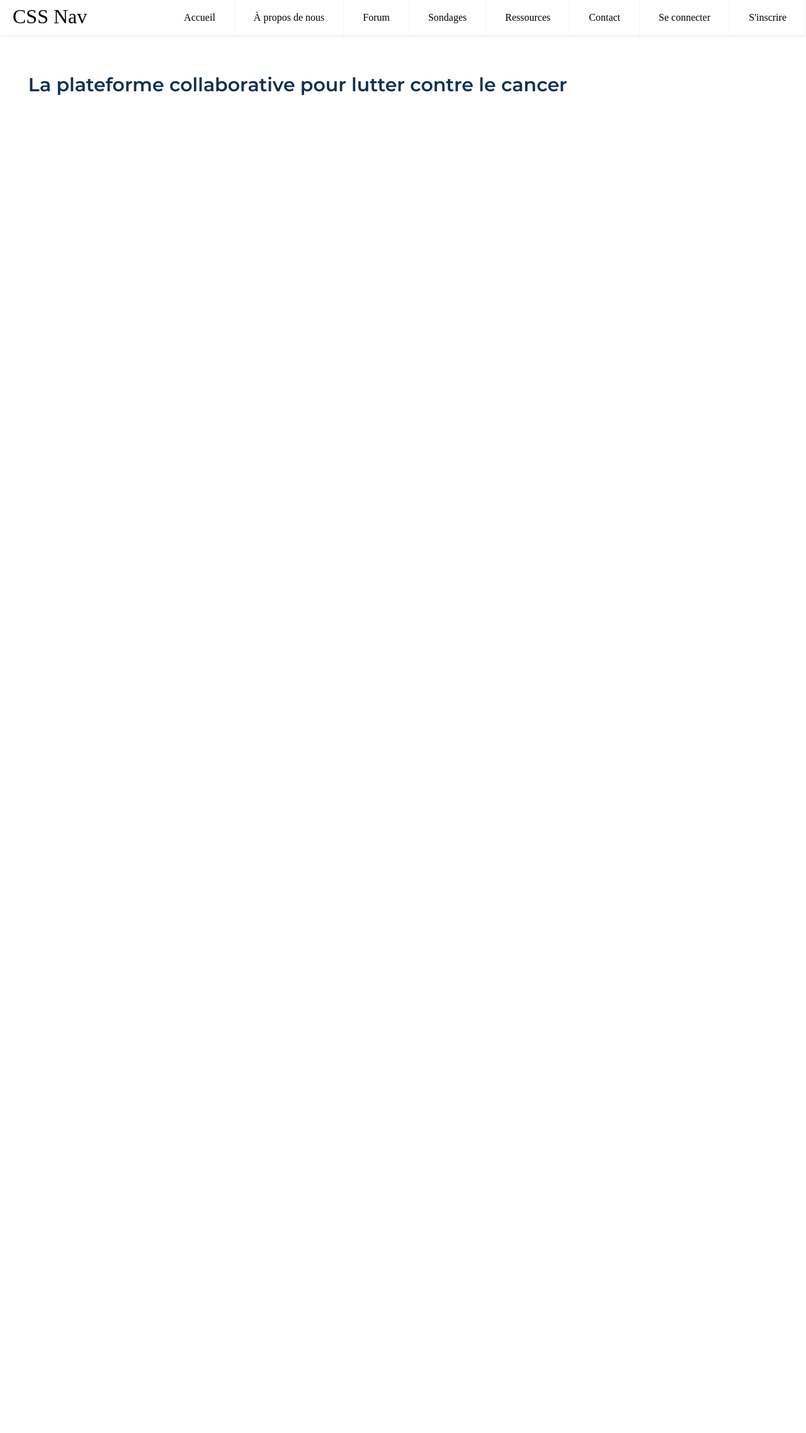
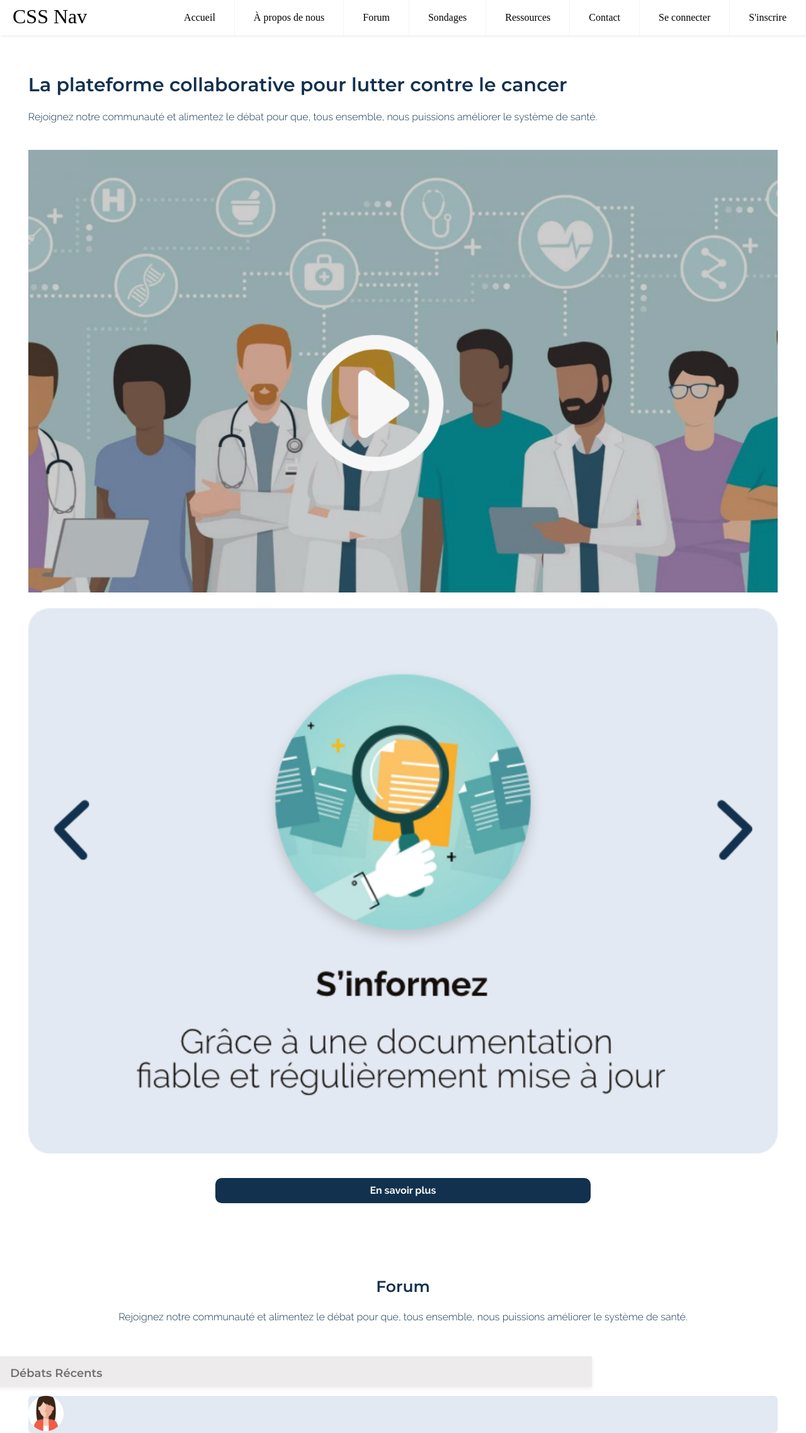
Before and after one commit to aureliensamier/cancercontribu, a PHP site: page /site/index.php in a window 1280 px wide. Shown: the whole page at 63% size. Before the commit the page ends 151 px from the top, so only its background shows below. Run offline with PHP 8.4, Linux system fonts and the light colour scheme.

Commit message:
Index v.1

```diff
--- a/site/index.php
+++ b/site/index.php
@@ -36,8 +36,27 @@ mysqli_query($lien, 'set names utf8');*/
 
 <section class="index">
 	<h1 class="index__H1">La plateforme collaborative pour lutter contre le cancer</h1>
+	<p class="index__p">Rejoignez notre communauté et alimentez le débat pour que, tous ensemble, nous puissions
+		améliorer le système de santé.</p>
+	<img src="../assets/images/image_intro_landing.png" alt="Vidéo Landing Page" class="index__video">
+	<img src="../assets/images/slide-info.png" alt="Slide Landing Page" class="index__slide">
+
+	<a class="index__Ainfo" href="#"><p>En savoir plus</p></a>
+
+	<h2 class="index__H2">Forum</h2>
+	<p class="index__p index__p--center">Rejoignez notre communauté et alimentez le débat pour que, tous ensemble, nous
+		puissions améliorer le système de santé.</p>
+
+	<div class="index__debat">
+		<h3>Débats Récents</h3>
+	</div>
+
+	<div class="index__container">
+		<div class="info__containerColumn1">
+			<img class="index__containerCol1-img" src="../assets/images/index-avatar.png" alt="" Avatar>
+		</div>
+	</div>
 </section>
-
 </body>
 
 </html>
--- a/styles/index.css
+++ b/styles/index.css
@@ -1,12 +1,82 @@
 .index {
   width: 93%;
   margin: 0 auto;
-  margin-top: 70px;
-}
-
-.index__H1 {
-  margin-top: 120px;
-  font-family: "MontserratSemiBold";
-  font-size: 30px;
-  color: #12314f;
-}
+  margin-top: 70px; }
+  .index__H1 {
+    margin-top: 120px;
+    font-family: "MontserratSemiBold";
+    font-size: 30px;
+    color: #12314f;
+    margin-bottom: 24px; }
+  .index__H2 {
+    text-align: center;
+    margin-top: 120px;
+    font-family: "MontserratSemiBold";
+    font-size: 25px;
+    color: #12314f;
+    margin-bottom: 24px; }
+  .index__p {
+    font-family: "RalewayLight";
+    font-size: 16px;
+    color: #12314f;
+    line-height: 150%; }
+    .index__p--center {
+      text-align: center; }
+  .index__Ainfo {
+    display: block;
+    margin: 0 auto;
+    height: 40px;
+    width: 50%;
+    background: #12314f;
+    color: #f7f7f7;
+    text-decoration: none;
+    text-align: center;
+    border-radius: 10px;
+    font-family: "RalewayBold";
+    font-size: 16px;
+    margin-bottom: 100px; }
+  .index__Ainfo > p {
+    -webkit-transform: translateY(75%);
+    -ms-transform: translateY(75%);
+    transform: translateY(75%); }
+  .index__video {
+    width: 100%;
+    margin-top: 40px;
+    margin-bottom: 22px; }
+  .index__slide {
+    width: 100%;
+    margin-bottom: 36px; }
+  .index__debat {
+    -webkit-transform: translateX(-6%);
+    -ms-transform: translateX(-6%);
+    transform: translateX(-6%);
+    height: 48px;
+    background: #edebeb;
+    width: 80%;
+    -webkit-box-shadow: #EDEBEB 0 3px 6px;
+    box-shadow: #EDEBEB 0 3px 6px;
+    margin-top: 50px;
+    margin-bottom: 15px;
+    font-family: "MontserratSemiBold";
+    color: #707070;
+    font-size: 18px; }
+  .index__debat > h3 {
+    -webkit-transform: translateY(100%);
+    -ms-transform: translateY(100%);
+    transform: translateY(100%);
+    padding-left: 3%; }
+  .index__container {
+    display: block;
+    margin: 0 auto;
+    width: 100%;
+    display: -webkit-box;
+    display: -ms-flexbox;
+    display: flex;
+    -ms-flex-wrap: wrap;
+    flex-wrap: wrap;
+    background: #e3e9f2;
+    border-radius: 6px; }
+  .index__containerColumn1 {
+    width: 100%; }
+  .index__containerCol1-img {
+    width: 56px; }
--- a/styles/index.scss
+++ b/styles/index.scss
@@ -5,9 +5,97 @@
 
   &__H1 {
     margin-top: 120px;
-    //transform: translateY(70px);
     font-family: "MontserratSemiBold";
     font-size: 30px;
     color: #12314f;
+    margin-bottom: 24px;
   }
+
+  &__H2 {
+    text-align: center;
+    margin-top: 120px;
+    font-family: "MontserratSemiBold";
+    font-size: 25px;
+    color: #12314f;
+    margin-bottom: 24px;
+  }
+
+  &__p {
+    font-family: "RalewayLight";
+    font-size: 16px;
+    color: #12314f;
+    line-height: 150%;
+
+    &--center {
+      text-align: center;
+    }
+  }
+
+  &__Ainfo {
+    display: block;
+    margin: 0 auto;
+    height: 40px;
+    width: 50%;
+    background: #12314f;
+    color: #f7f7f7;
+    text-decoration: none;
+    text-align: center;
+    border-radius: 10px;
+    font-family: "RalewayBold";
+    font-size: 16px;
+    margin-bottom: 100px;
+
+  }
+
+  &__Ainfo > p {
+    transform: translateY(75%);
+  }
+
+  &__video {
+    width: 100%;
+    margin-top: 40px;
+    margin-bottom: 22px;
+  }
+
+  &__slide {
+    width: 100%;
+    margin-bottom: 36px;
+  }
+
+  &__debat {
+    transform: translateX(-6%);
+    height: 48px;
+    background: #edebeb;
+    width: 80%;
+    box-shadow: #EDEBEB 0 3px 6px;
+    margin-top: 50px;
+    margin-bottom: 15px;
+    font-family: "MontserratSemiBold";
+    color: #707070;
+    font-size: 18px;
+  }
+
+  &__debat > h3 {
+    transform: translateY(100%);
+    padding-left: 3%;
+  }
+
+  &__container {
+    display: block;
+    margin: 0 auto;
+    width: 100%;
+    display: flex;
+    flex-wrap: wrap;
+    background: #e3e9f2;
+    border-radius: 6px;
+  }
+
+  &__containerColumn1 {
+    width: 100%;
+  }
+
+  &__containerCol1-img {
+    width: 56px;
+  }
+
 }
```
Also changed, not shown: assets/images/image-slider-landing.png (deleted), assets/images/image_intro_landing.png, assets/images/image_intro_landing.svg (added), assets/images/index-avatar.png (added), assets/images/slide-info.png (added).
